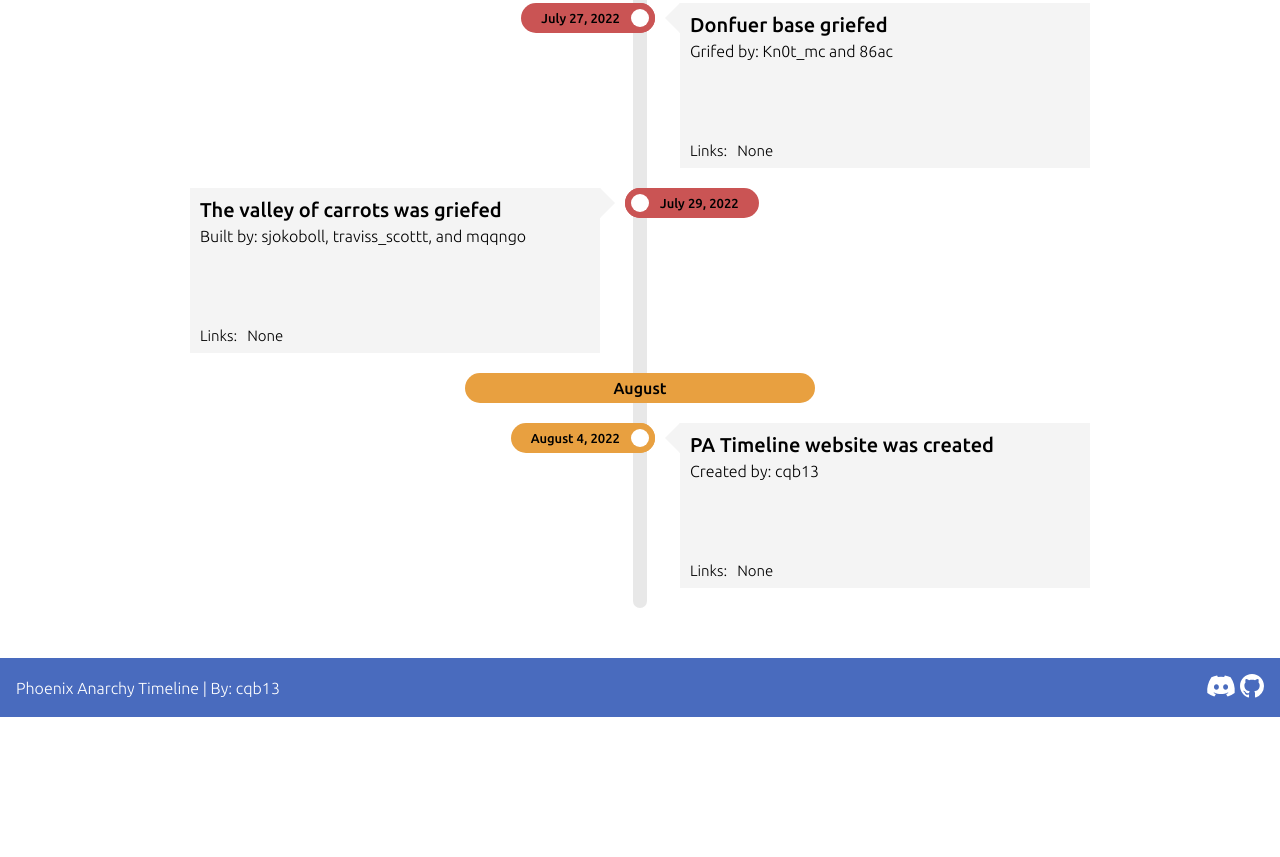
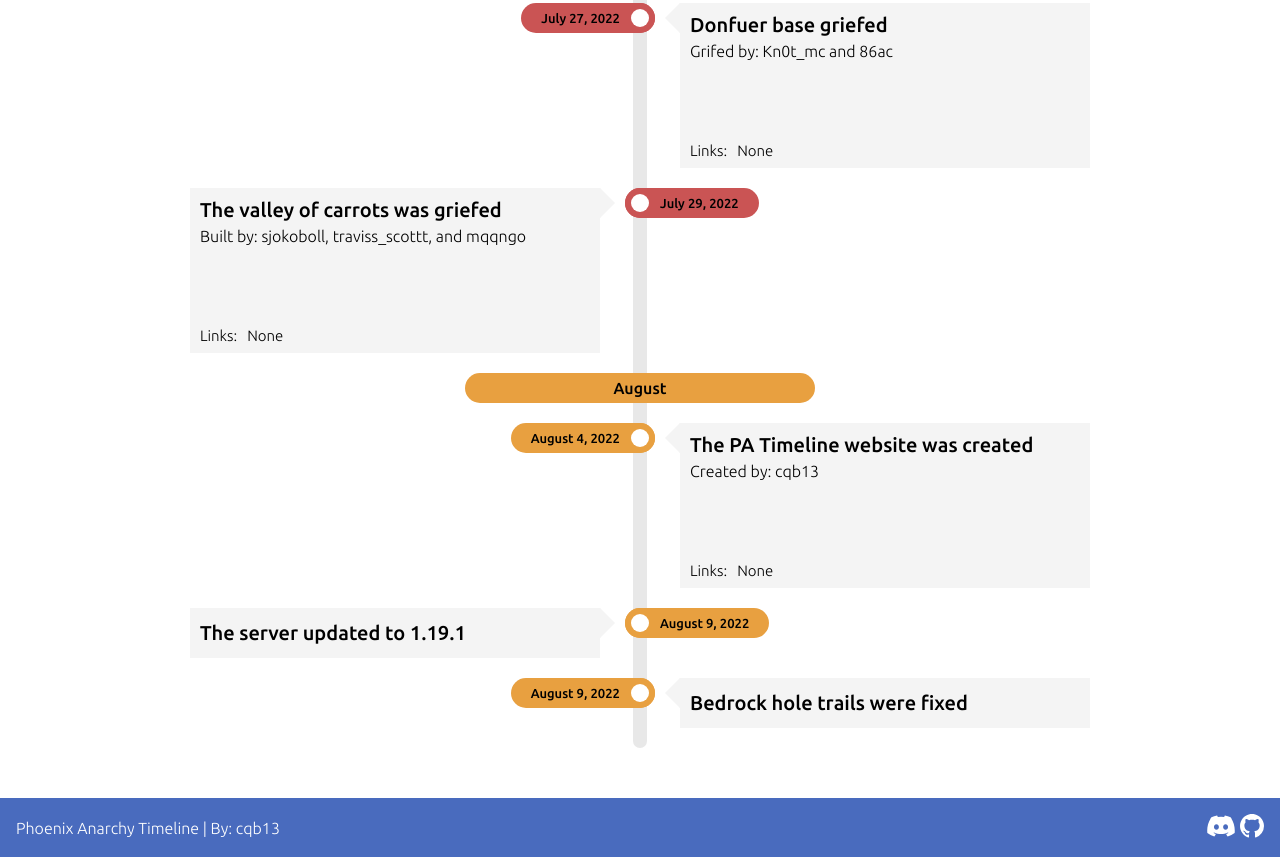
Before and after one commit to Zurogano/Phoenix-Anarchy-Timeline, a plain HTML site: page index.html in a window 1280 px wide. Shown: the part 9850-10707 px from the top of the page. Before the commit the page ends 10567 px from the top, so only its background shows below. Drawn offline with Linux system fonts and the light colour scheme.

Commit message:
new event

```diff
--- a/events/2022-events.json
+++ b/events/2022-events.json
@@ -203,9 +203,21 @@
     },
 
     {
-        "name": "PA Timeline website was created",
+        "name": "The PA Timeline website was created",
         "description": "Created by: cqb13",
         "date": "8/4/22",
         "links": []
+    },
+    {
+        "name": "The server updated to 1.19.1",
+        "description": "",
+        "date": "8/9/22",
+        "links": []
+    },
+    {
+        "name": "Bedrock hole trails were fixed",
+        "description": "",
+        "date": "8/9/22",
+        "links": []
     }
 ]
--- a/index.html
+++ b/index.html
@@ -9,6 +9,8 @@
     <link href="css/mobile.css" rel="stylesheet">
     <link href="css/sideBar.css" rel="stylesheet">
     <link href="https://fonts.googleapis.com/css?family=Ubuntu:300,500" rel="stylesheet">
+    <script type="text/javascript" src="js/jquery-3.3.1.min.js"></script>
+    <script type="text/javascript" src="js/general.js"></script>
   </head>
   <div class="topBar" id="top">
     <span id="openSide" style="font-size:25px;cursor:pointer" onclick="openNav()">&#9776; Nav Bar</span>
@@ -44,7 +46,5 @@
         <a class="footerLink" href="https://github.com/cqb13/Phoenix-Anarchy-Timeline" alt="Vist my github"><svg class="footerIcon" alt="GitHub" viewBox="0 0 16 16"><path d="M8 0C3.58 0 0 3.58 0 8c0 3.54 2.29 6.53 5.47 7.59.4.07.55-.17.55-.38 0-.19-.01-.82-.01-1.49-2.01.37-2.53-.49-2.69-.94-.09-.23-.48-.94-.82-1.13-.28-.15-.68-.52-.01-.53.63-.01 1.08.58 1.23.82.72 1.21 1.87.87 2.33.66.07-.52.28-.87.51-1.07-1.78-.2-3.64-.89-3.64-3.95 0-.87.31-1.59.82-2.15-.08-.2-.36-1.02.08-2.12 0 0 .67-.21 2.2.82.64-.18 1.32-.27 2-.27.68 0 1.36.09 2 .27 1.53-1.04 2.2-.82 2.2-.82.44 1.1.16 1.92.08 2.12.51.56.82 1.27.82 2.15 0 3.07-1.87 3.75-3.65 3.95.29.25.54.73.54 1.48 0 1.07-.01 1.93-.01 2.2 0 .21.15.46.55.38A8.013 8.013 0 0 0 16 8c0-4.42-3.58-8-8-8z"></path></svg></a>
       </div>
     </div>
-    <script type="text/javascript" src="js/jquery-3.3.1.min.js"></script>
-    <script type="text/javascript" src="js/general.js"></script>
     </body>
 </html>
```
